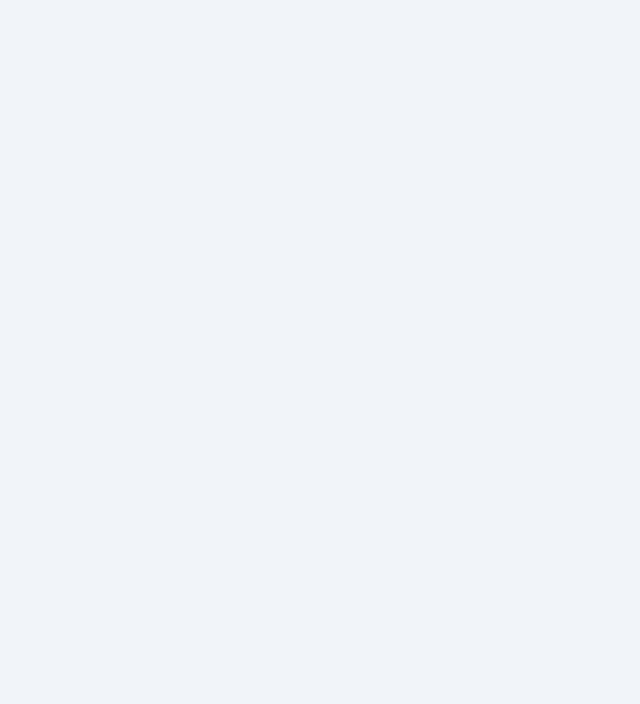
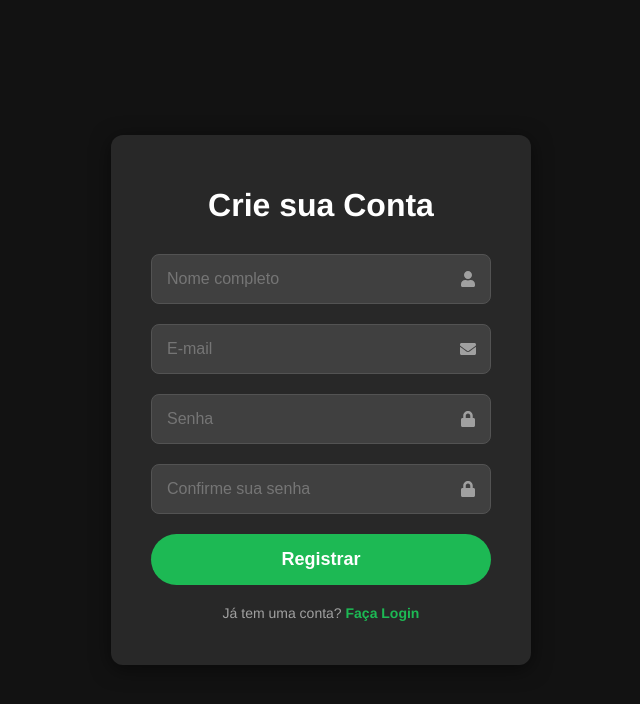
Before and after one commit to Kroth09/AlertPay-NewProject-Front, a React (Vite) app: page /register in a window 1280 px wide. Before the commit this address had no page. Shown: the top 704 px of the page, without its empty margins (319-959 px from the left). Built offline with nearby package versions, Linux system fonts and the light colour scheme.

Commit message:
Register adicionado, faltou adicionar as novas funcionalidades do Dashboard.jsx n mostra nada Dashboard.css FaturasApagar.jsx do branch main

```diff
--- a/src/App.jsx
+++ b/src/App.jsx
@@ -6,6 +6,7 @@ import ProtectedRoute from './components/ProtectedRoutes';
 import Login from './pages/Login';
 import Dashboard from './pages/Dashboard';
 import FaturaCadastro from './pages/FaturaCadastro'; // Importe diretamente o arquivo
+import Register from './pages/Register';
 
 function App() {
   const { setToken } = useContext(StoreContext);
@@ -20,6 +21,7 @@ function App() {
     <Routes>
       {/* Rotas Públicas */}
       <Route path="/login" element={<Login />} />
+      <Route path="/register" element={<Register />} />
       <Route path="/" element={<Login />} />
 
       {/* Rotas Protegidas aninhadas dentro do ProtectedRoute */}
--- a/src/pages/Dashboard.css
+++ b/src/pages/Dashboard.css
@@ -209,3 +209,14 @@
     display: none;
   }
 }
+
+.btn-pagar:hover {
+  background-color: #dcfce7; /* Fundo verde bem claro no hover */
+  color: #16a34a; /* Ícone fica verde */
+}
+
+.nenhuma-fatura-msg {
+  color: #64748b; /* Cor cinza para a mensagem */
+  text-align: center;
+  padding: 1rem 0;
+}
--- a/src/pages/Login.jsx
+++ b/src/pages/Login.jsx
@@ -2,7 +2,7 @@
 
 import { FaLock, FaUser } from 'react-icons/fa';
 import { useState, useContext } from 'react';
-import { useNavigate } from 'react-router-dom';
+import { useNavigate, Link } from 'react-router-dom';
 import StoreContext from '../Store/context';
 import './Login.css'; // Importa o CSS específico para esta página
 
@@ -58,7 +58,7 @@ const Login = () => {
           </div>
           <button type="button" onClick={onSubmit}>Entrar</button>
           <div className="signup-link">
-            <p>Não tem uma conta? <a href="#">Registrar</a></p>
+            <p>Não tem uma conta?  <Link to="/register">Registrar</Link></p>
           </div>
         </form>
       </div>
--- /dev/null
+++ b/src/pages/Register.jsx
@@ -0,0 +1,86 @@
+import React, { useState } from 'react';
+import { FaUser, FaLock, FaEnvelope } from 'react-icons/fa';
+import { Link, useNavigate } from 'react-router-dom';
+import './Login.css';
+
+const Register = () => {
+  // ... (toda a sua lógica de state e handleSubmit permanece igual) ...
+  const [name, setName] = useState('');
+  const [email, setEmail] = useState('');
+  const [password, setPassword] = useState('');
+  const [confirmPassword, setConfirmPassword] = useState('');
+  const navigate = useNavigate();
+
+  const handleSubmit = (event) => {
+    event.preventDefault();
+    if (password !== confirmPassword) {
+      alert("As senhas não coincidem!");
+      return;
+    }
+    console.log("Enviando dados de registro para a API:", { name, email, password });
+    alert('Conta criada com sucesso! Você será redirecionado para o login.');
+    navigate('/login');
+  };
+
+
+  return (
+    // Adicione este wrapper para centralizar o conteúdo
+    <div className='login-page-wrapper'>
+      {/* Altere a classe aqui de 'container' para 'login-container' */}
+      <div className='login-container'>
+        <form onSubmit={handleSubmit}>
+          <h1>Crie sua Conta</h1>
+          {/* O resto do seu formulário permanece exatamente igual */}
+          <div className='input-field'>
+            <input
+              type="text"
+              placeholder='Nome completo'
+              value={name}
+              onChange={(e) => setName(e.target.value)}
+              required
+            />
+            <FaUser className='icon'/>
+          </div>
+          <div className='input-field'>
+            <input
+              type="email"
+              placeholder='E-mail'
+              value={email}
+              onChange={(e) => setEmail(e.target.value)}
+              required
+            />
+            <FaEnvelope className='icon'/>
+          </div>
+          <div className='input-field'>
+            <input
+              type="password"
+              placeholder='Senha'
+              value={password}
+              onChange={(e) => setPassword(e.target.value)}
+              required
+            />
+            <FaLock className='icon'/>
+          </div>
+          <div className='input-field'>
+            <input
+              type="password"
+              placeholder='Confirme sua senha'
+              value={confirmPassword}
+              onChange={(e) => setConfirmPassword(e.target.value)}
+              required
+            />
+            <FaLock className='icon'/>
+          </div>
+
+          <button type="submit">Registrar</button>
+
+          <div className="signup-link">
+            <p>Já tem uma conta? <Link to="/login">Faça Login</Link></p>
+          </div>
+        </form>
+      </div>
+    </div>
+  );
+};
+
+export default Register;
```
